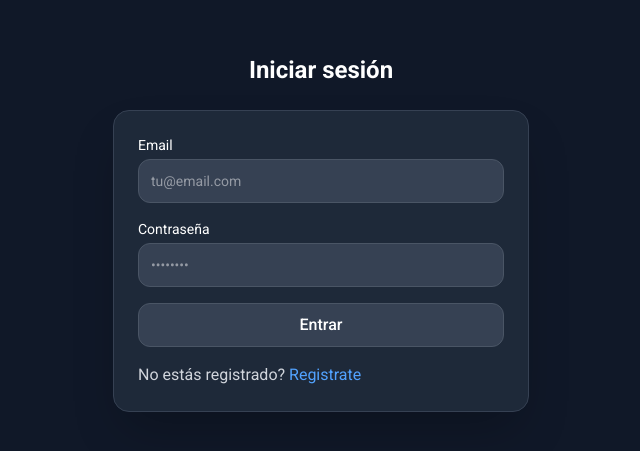
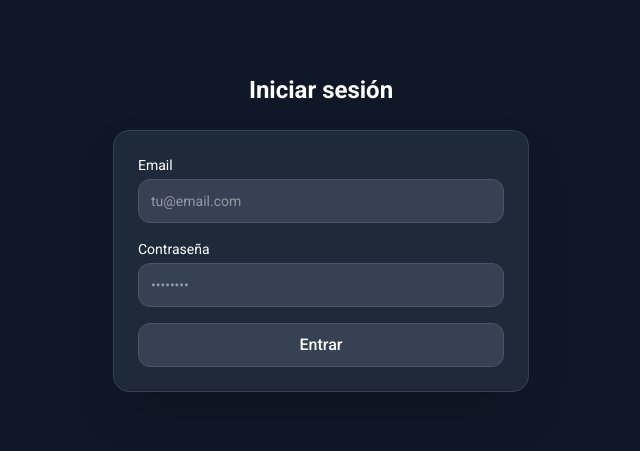
Before and after one commit to luchicapello/CatalogoVuelos, a React (Vite) app: page / in a window 1280 px wide. Shown: the part 167-618 px from the top of the page, without its empty margins (319-959 px from the left). Built offline with nearby package versions, Linux system fonts and the light colour scheme.

Commit message:
Remove registration prompt from Login component
Removed the registration prompt from the login page.

```diff
--- a/src/pages/Login.jsx
+++ b/src/pages/Login.jsx
@@ -84,8 +84,6 @@ export default function Login() {
         {error && <p className="text-sm text-center text-red-400">{error}</p>}
         {msg && <p className="text-sm text-center text-gray-300">{msg}</p>}
 
-        <p className="text-gray-300">No estás registrado? <Link to="/signup" className="text-blue-400 hover:text-blue-300">Registrate</Link></p>
-
       </form>
       </main>
     </div>
```
